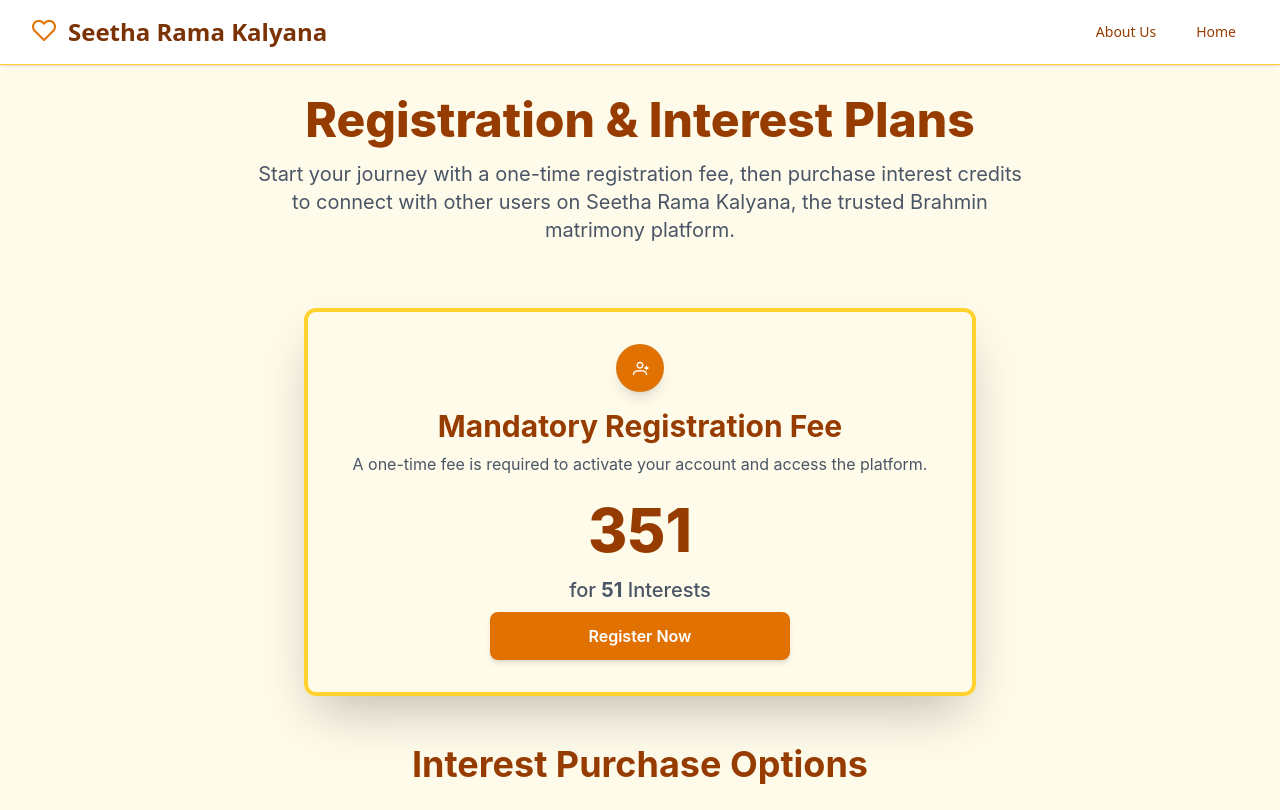
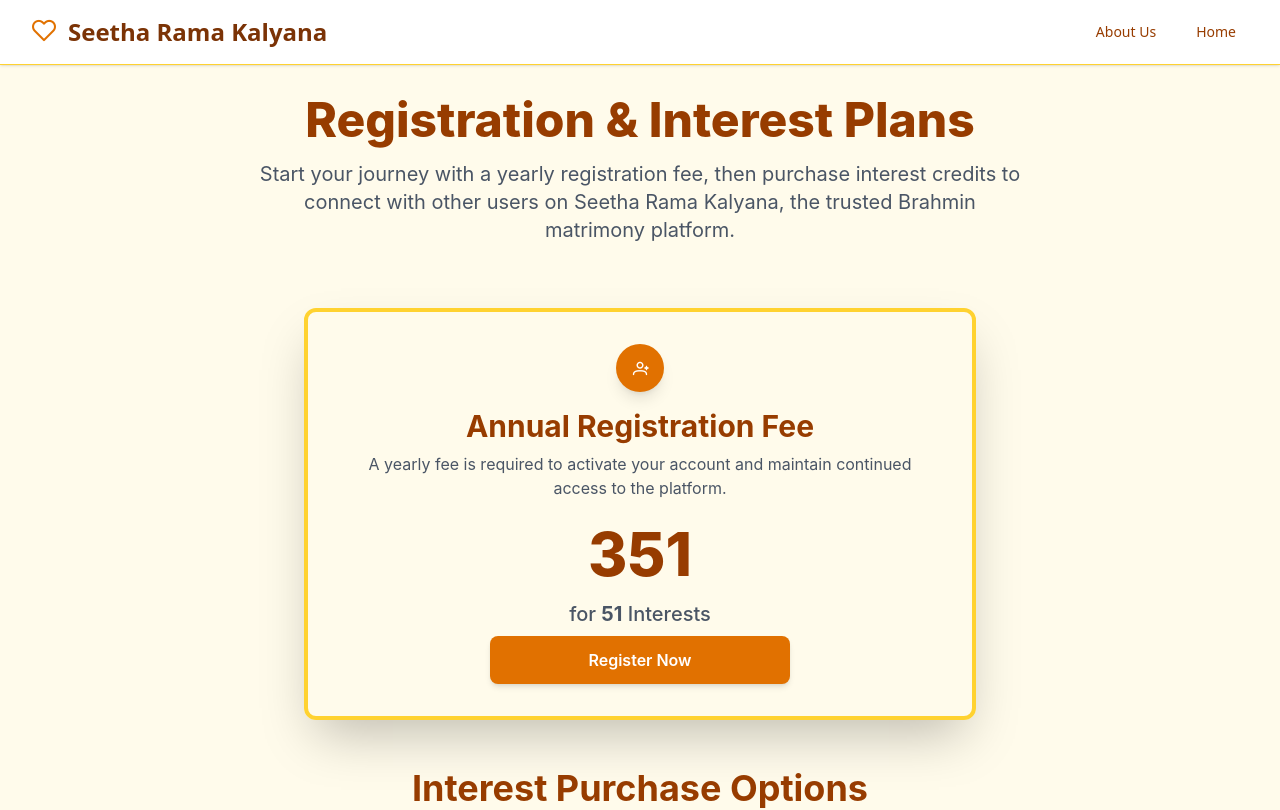
Before and after one commit to Sureshtr1998/kalyanam_FE, a React (Vite) app: page /pricing in a window 1280 px wide. Shown: the top 810 px of the page. Built offline with nearby package versions, Linux system fonts and the light colour scheme.

Commit message:
Annual fee

```diff
--- a/src/screens/pricing/Pricing.tsx
+++ b/src/screens/pricing/Pricing.tsx
@@ -40,7 +40,7 @@
               Registration & Interest Plans
             </h1>
             <p className="text-xl text-gray-600 max-w-3xl mx-auto">
-              Start your journey with a one-time registration fee, then purchase
+              Start your journey with a yearly registration fee, then purchase
               interest credits to connect with other users on Seetha Rama
               Kalyana, the trusted Brahmin matrimony platform.
             </p>
@@ -90,11 +90,11 @@
         </div>
       </div>
       <h2 className={`text-3xl font-bold mb-2 ${TEXT_COLOR}`}>
-        Mandatory Registration Fee
+        Annual Registration Fee
       </h2>
       <p className="text-gray-600 mb-6">
-        A one-time fee is required to activate your account and access the
-        platform.
+        A yearly fee is required to activate your account and maintain continued
+        access to the platform.
       </p>
       <p className={`text-6xl font-extrabold ${TEXT_COLOR} mb-4`}>
         {REGISTRATION_FEE}
```
